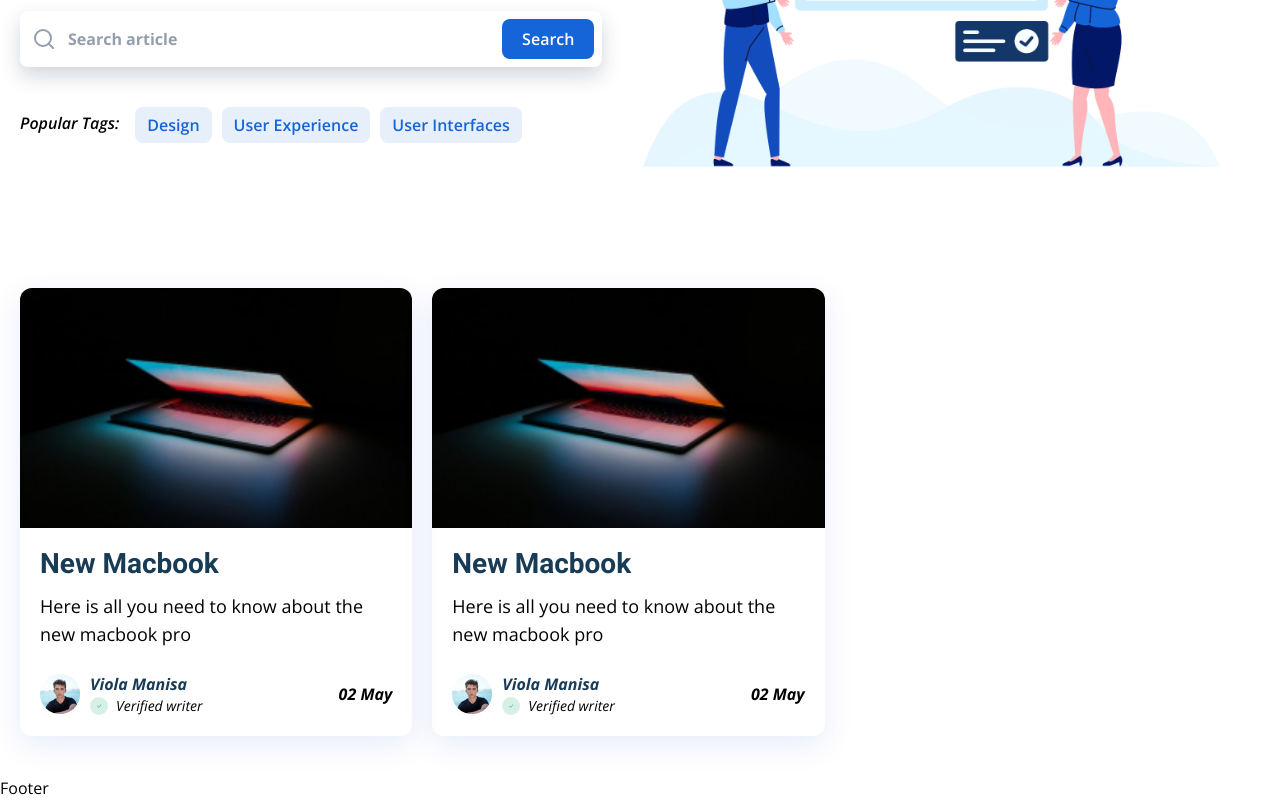
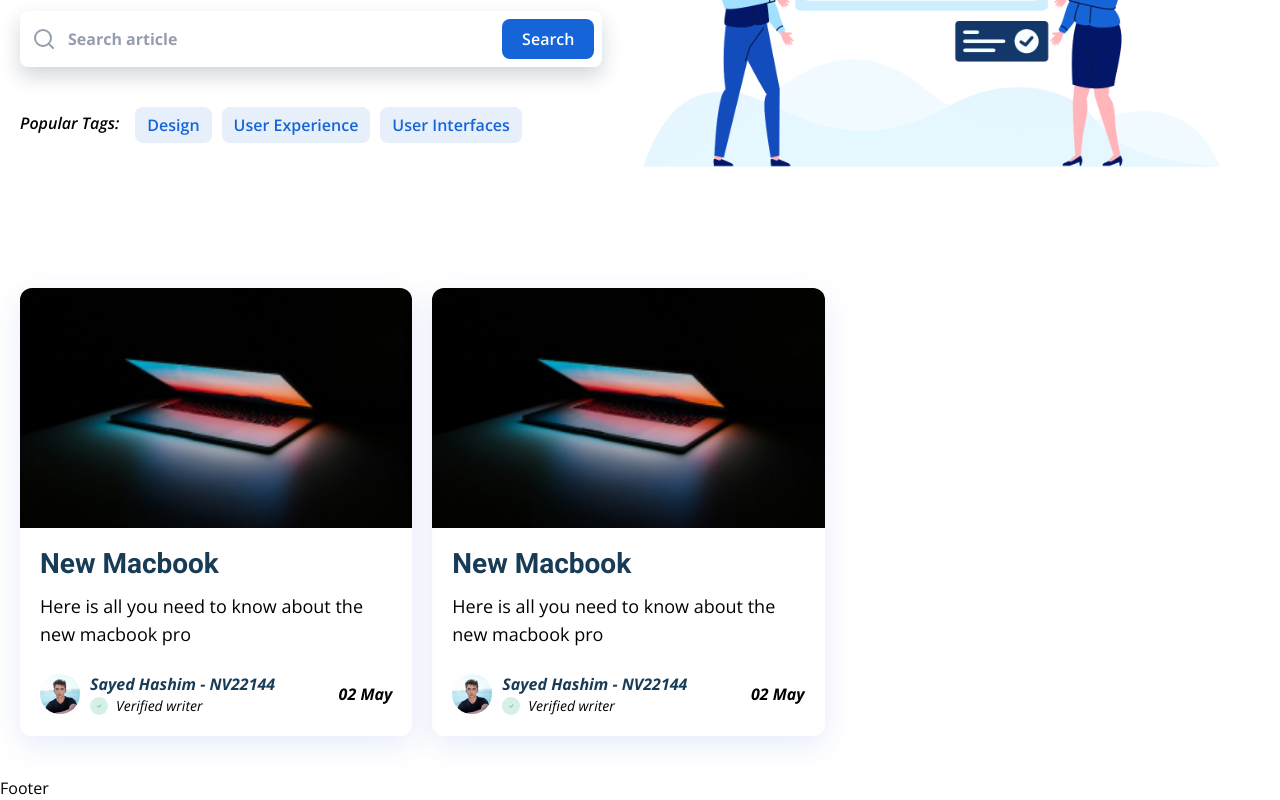
Before and after one commit to AL-Sayed1/blog-project, a React (Create React App) app: page / in a window 1280 px wide. Shown: the part 361-1161 px from the top of the page. Built offline with nearby package versions, Linux system fonts and the light colour scheme.

Commit message:
6 - Article card component

```diff
--- a/src/components/ArticleCard.jsx
+++ b/src/components/ArticleCard.jsx
@@ -29,7 +29,7 @@ const ArticleCard = ({ className }) => {
                         />
                         <div className="flex flex-col">
                             <h4 className="font-bold italic text-dark-soft text-sm md:text-base">
-                                Viola Manisa
+                                Sayed Hashim - NV22144
                             </h4>
                             <div className="flex items-center gap-x-2">
                                 <span className="bg-[#36B37E] w-fit bg-opacity-20 p-1.5 rounded-full">
```
